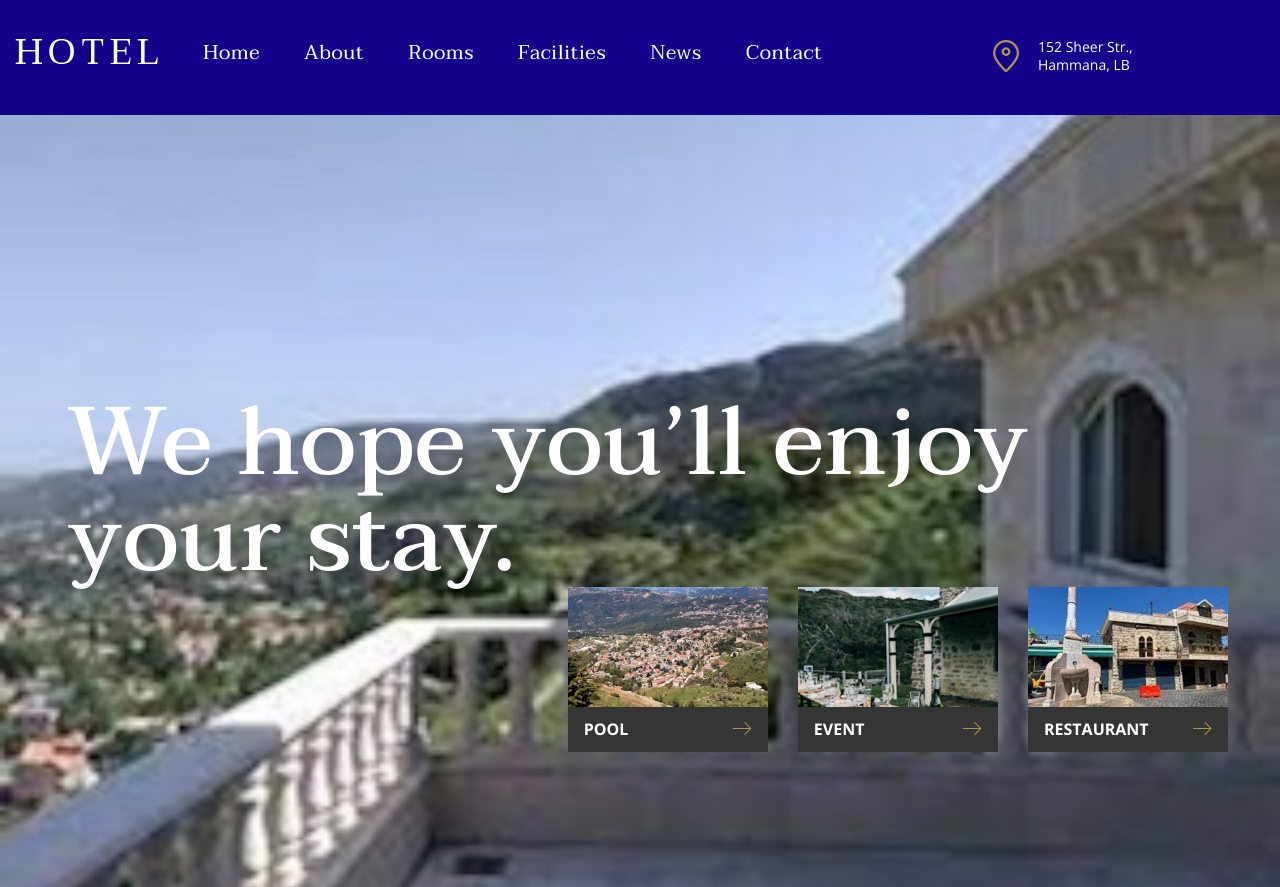
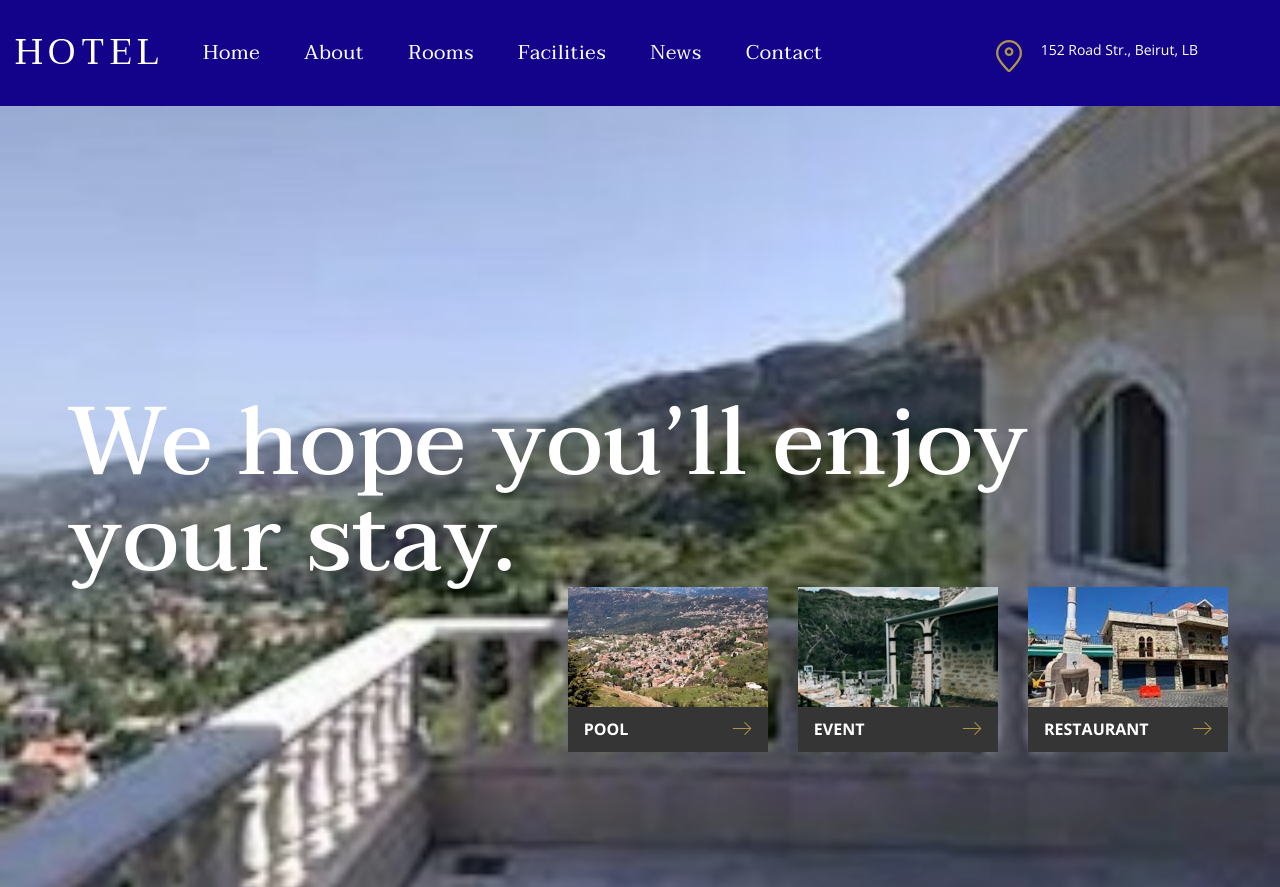
Before and after one commit to Elyisme/TheHotelProject, a plain HTML site: page index.html in a window 1280 px wide. Shown: the top 887 px of the page. Drawn offline with nearby package versions, Linux system fonts and the light colour scheme.

Commit message:
change address

```diff
--- a/index.html
+++ b/index.html
@@ -67,7 +67,7 @@
                 </nav>
                 <div class="top-info">
                   <img src="img/placeholder.png" alt="" />
-                  <span>152 Sheer Str., Hammana, LB</span>
+                  <span>152 Road Str., Beirut, LB</span>
                 </div>
               </div>
             </div>
```
